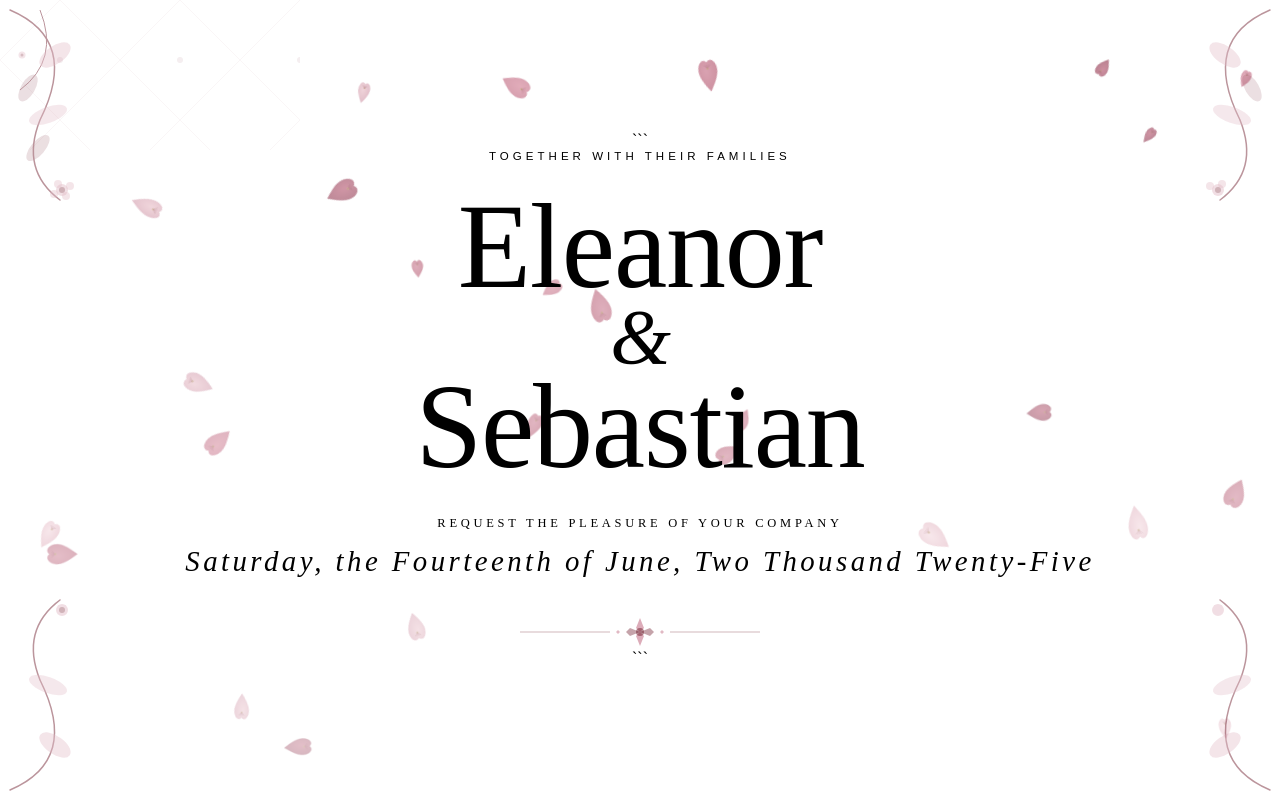
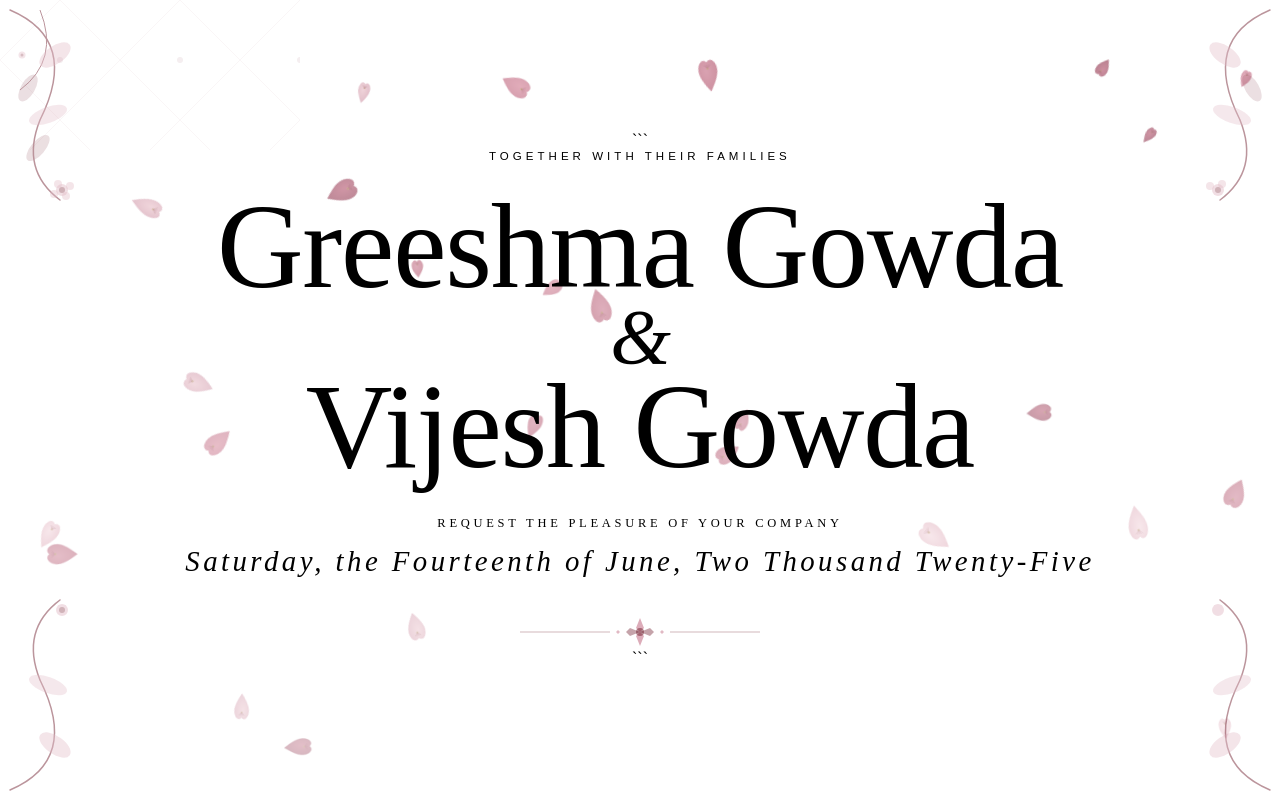
Before and after one commit to vijeshgowda/coming-soon-temp, a plain HTML site: page index.html in a window 1280 px wide. Shown: the top 803 px of the page. Drawn offline with nearby package versions, Linux system fonts and the light colour scheme.

Commit message:
Update index.html

```diff
--- a/index.html
+++ b/index.html
@@ -814,9 +814,9 @@ line-height: 1.7;
   </p>
 
   <h1 class="couple-names">
-    Eleanor
+    Greeshma Gowda
     <span class="ampersand">&amp;</span>
-    Sebastian
+    Vijesh Gowda
   </h1>
 
   <p class="wedding-sub">Request the pleasure of your company</p>
```
